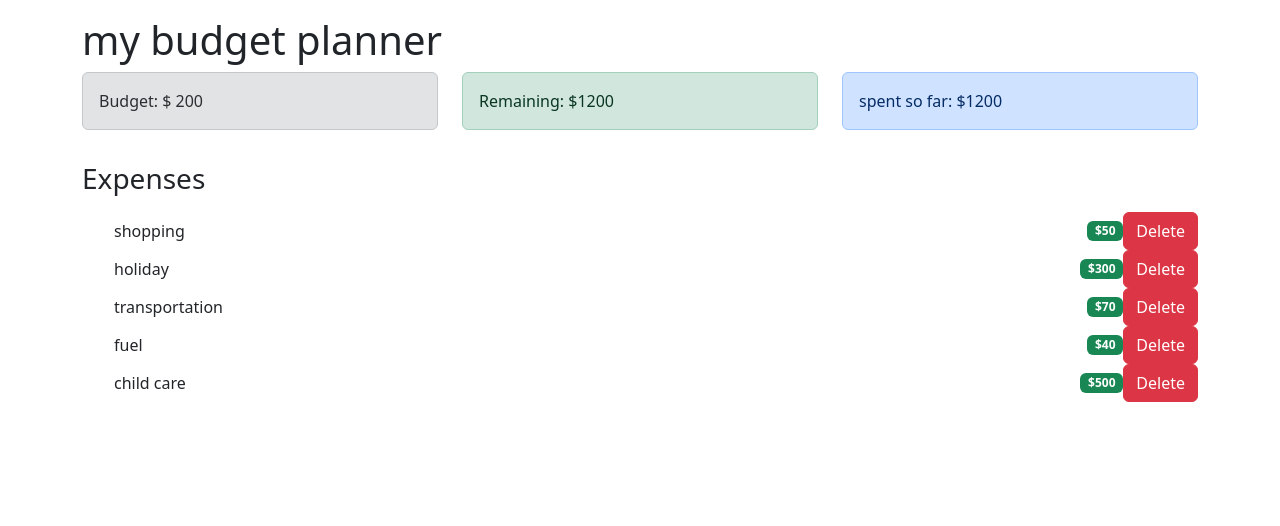
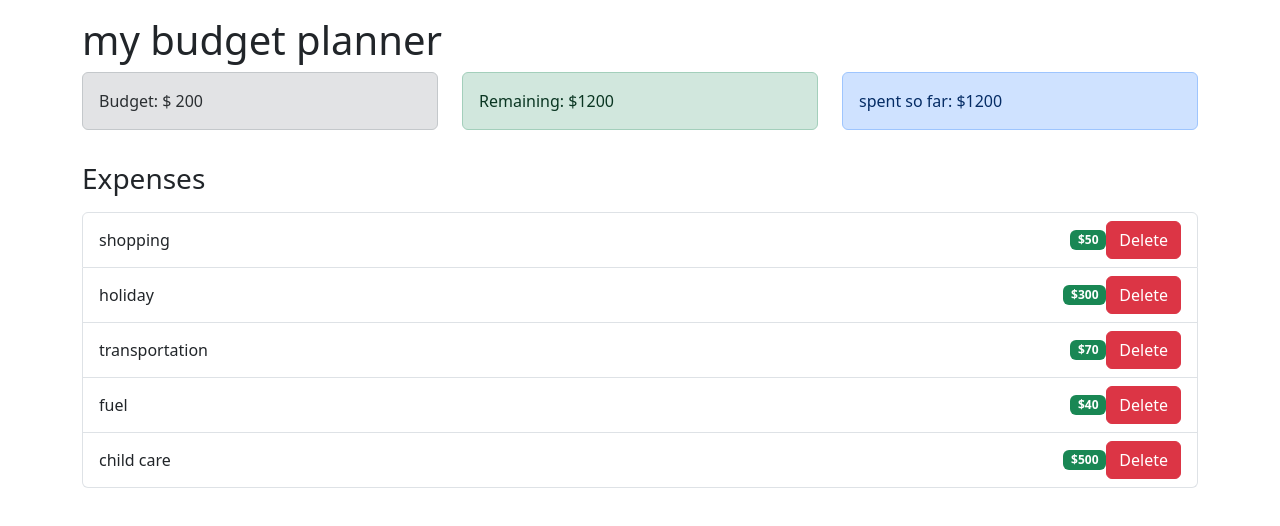
Before and after one commit to LuisDani07/organizador-de-presupuesto, a React (Vite) app: page / in a window 1280 px wide. Shown: the top 526 px of the page. Built offline with nearby package versions, Linux system fonts and the light colour scheme.

Commit message:
componente para añdir gastos creado

```diff
--- a/src/components/ExpenseList.jsx
+++ b/src/components/ExpenseList.jsx
@@ -8,7 +8,7 @@ function ExpenseList() {
         {id:4, name:"child care", cost:500}
     ]
   return (
-         <ul>
+         <ul className='list-group'>
             {expenses.map((expense)=>(
               <ExpenseItem id={expense.id}
                name={expense.name}
```
Also changed, not shown: src/components/AddExpense.jsx (added).
